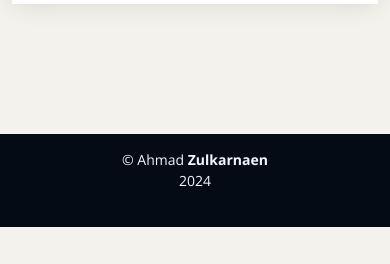
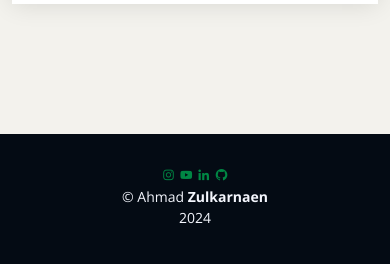
Before and after one commit to naenmad/naenmad.github.io, a plain HTML site: page index.html in a window 390 px wide. Shown: the part 3830-4094 px from the top of the page. Before the commit the page ends 4057 px from the top, so only its background shows below. Drawn offline with nearby package versions, Linux system fonts and the light colour scheme.

Commit message:
Update index.html
Update the mobile footer social links

```diff
--- a/index.html
+++ b/index.html
@@ -205,6 +205,12 @@
   <!-- ======= Footer ======= -->
   <footer id="footer">
     <div class="container">
+      <div class="social-links-footer mt-3 text-center">
+        <a href="https://instagram.com/madnaen" class="instagram"><i class="bx bxl-instagram"></i></a>
+        <a href="https://www.youtube.com/madnaen" class="youtube"><i class="bx bxl-youtube"></i></a>
+        <a href="https://www.linkedin.com/in/naen/" class="linkedin"><i class="bx bxl-linkedin"></i></a>
+        <a href="https://github.com/naenmad/" class="github"><i class="bx bxl-github"></i></a>
+      </div>
       <div class="copyright">
         &copy; Ahmad <strong><span>Zulkarnaen</span></strong>
         <p>2024</p>
```
